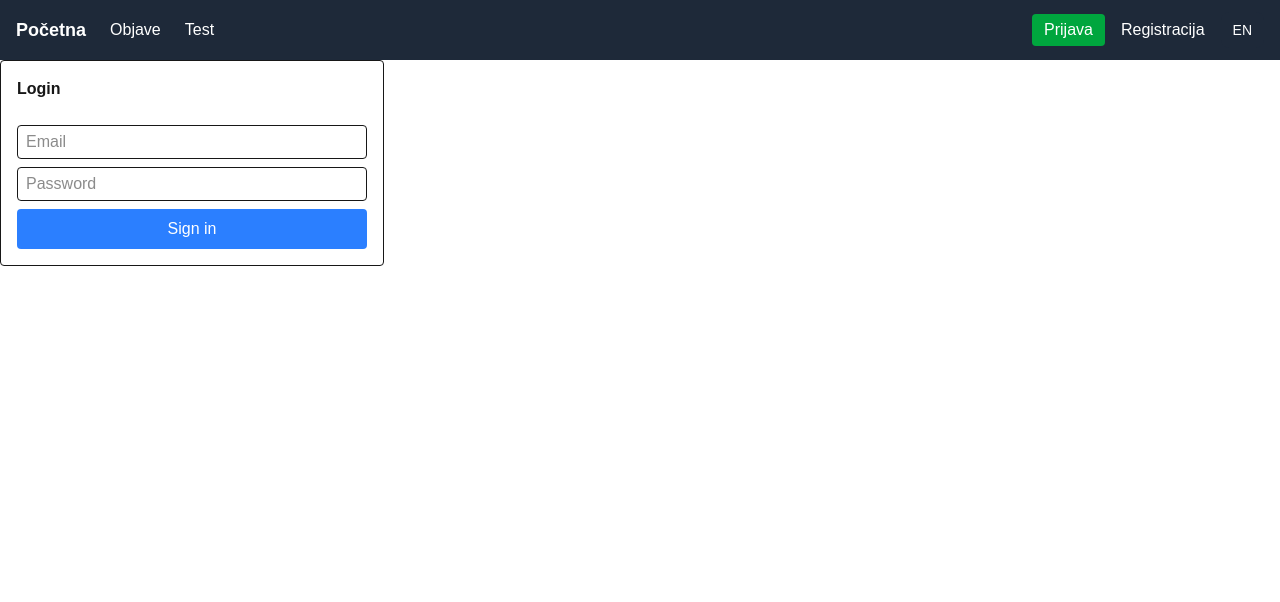
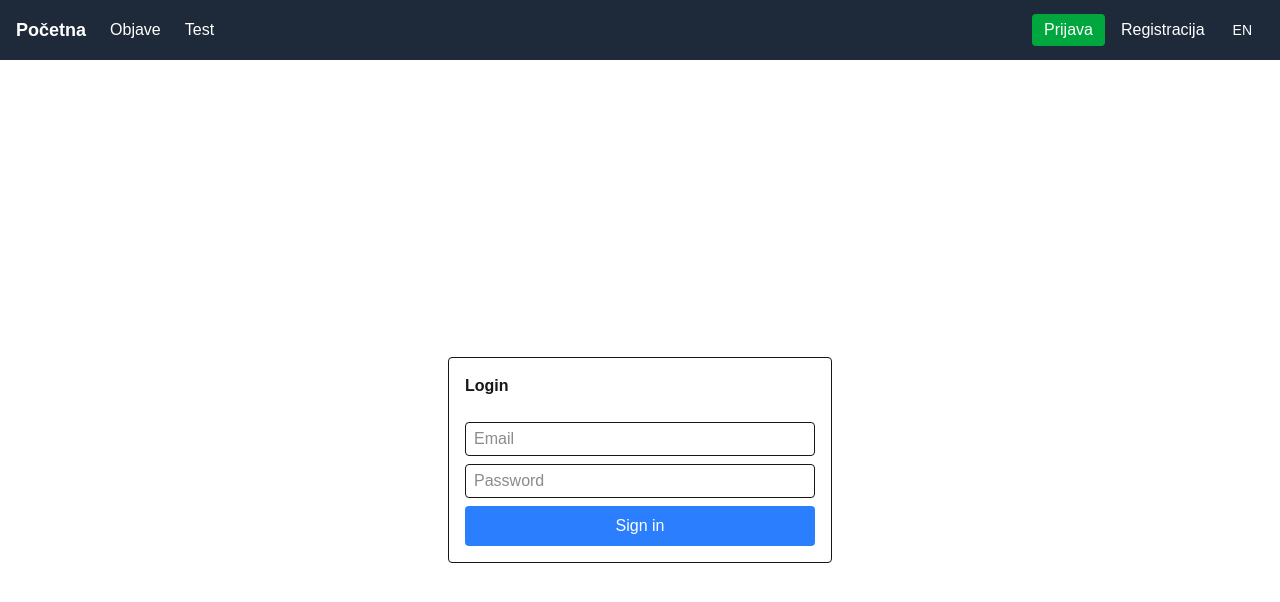
Before and after one commit to kosovic-creator/nextjs-prisma, a Next.js app: page /auth/prijava in a window 1280 px wide. Shown: the top 602 px of the page. Built offline with nearby package versions, Linux system fonts and the light colour scheme; no server answers.

Commit message:
centar prijava i registracija

```diff
--- a/app/auth/prijava/page.tsx
+++ b/app/auth/prijava/page.tsx
@@ -40,20 +40,22 @@ export default function PrijavaContent() {
 
   if (session) {
     return (
-      <div className="p-4 border rounded">
+      <div className="min-h-screen flex items-center justify-center">
+        <div className="p-4 border rounded max-w-sm w-full">
           <div className="flex justify-between mb-4">
             <span className="font-bold">{t('Login', 'Prijava')}</span>
-
           </div>
           <p>{t('Logged in as:', 'Prijavljeni ste kao:')} <b>{session.user?.email}</b></p>
           <p>{t('Your role:', 'Vaša rola:')} <b>{session.user?.role}</b></p>
-        <button onClick={() => signOut()} className="mt-2 px-4 py-2 bg-red-500 text-white rounded">{t('Sign out', 'Odjavi se')}</button>
+          <button onClick={() => signOut()} className="mt-2 px-4 py-2 bg-red-500 text-white rounded w-full">{t('Sign out', 'Odjavi se')}</button>
+        </div>
       </div>
     );
   }
 
   return (
-    <form onSubmit={handleLogin} className="p-4 border rounded flex flex-col gap-2 max-w-sm">
+    <div className="min-h-screen flex items-center justify-center">
+      <form onSubmit={handleLogin} className="p-4 border rounded flex flex-col gap-2 max-w-sm w-full">
         <div className="flex justify-between mb-4">
           <span className="font-bold">{t('Login', 'Prijava')}</span>
 
@@ -77,5 +79,6 @@ export default function PrijavaContent() {
         <button type="submit" className="bg-blue-500 text-white px-4 py-2 rounded">{t('Sign in', 'Prijavi se')}</button>
         {error && <p className="text-red-500">{error}</p>}
       </form>
+    </div>
   );
 }
--- a/app/auth/register/page.tsx
+++ b/app/auth/register/page.tsx
@@ -111,7 +111,8 @@ export default function RegisterForm() {
     validateField(name, value);
   };
   return (
-    <form onSubmit={handleRegister} className="p-4 border rounded flex flex-col gap-2 max-w-sm mt-4">
+    <div className="min-h-screen flex items-center justify-center">
+      <form onSubmit={handleRegister} className="p-4 border rounded flex flex-col gap-2 max-w-sm w-full">
         <div className="flex justify-between mb-4">
           <span className="font-bold">{t("register.title")}</span>
         </div>
@@ -155,5 +156,6 @@ export default function RegisterForm() {
         {error && <p className="text-red-500">{error}</p>}
         {success && <p className="text-green-600">{success}</p>}
       </form>
+    </div>
   );
 }
--- a/app/posts/components/PostForm.tsx
+++ b/app/posts/components/PostForm.tsx
@@ -61,6 +61,8 @@ export default function PostForm({
       };
     }
   }, [showSuccess, lang, router]);
+
+  // Validacija pojedinačnog polja pri gubitku fokusa
 
   const validateField = (fieldName: string, value: string) => {
     try {
```
Also changed, not shown: actions/user.ts (deleted). Lines whose indentation alone changed are shown as unchanged.
